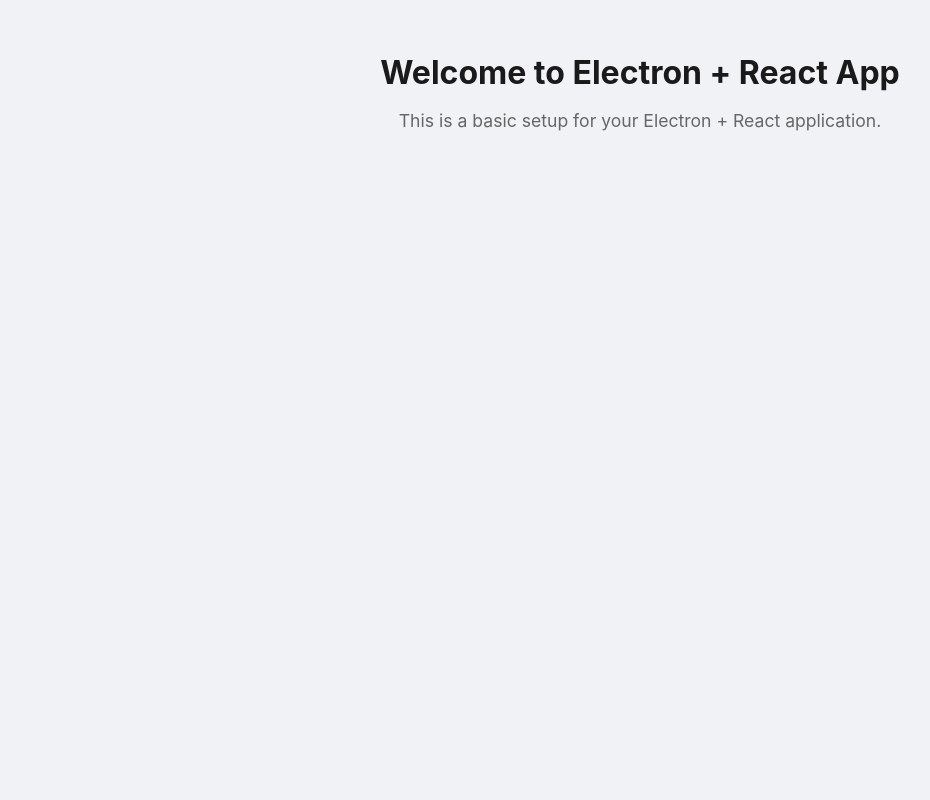
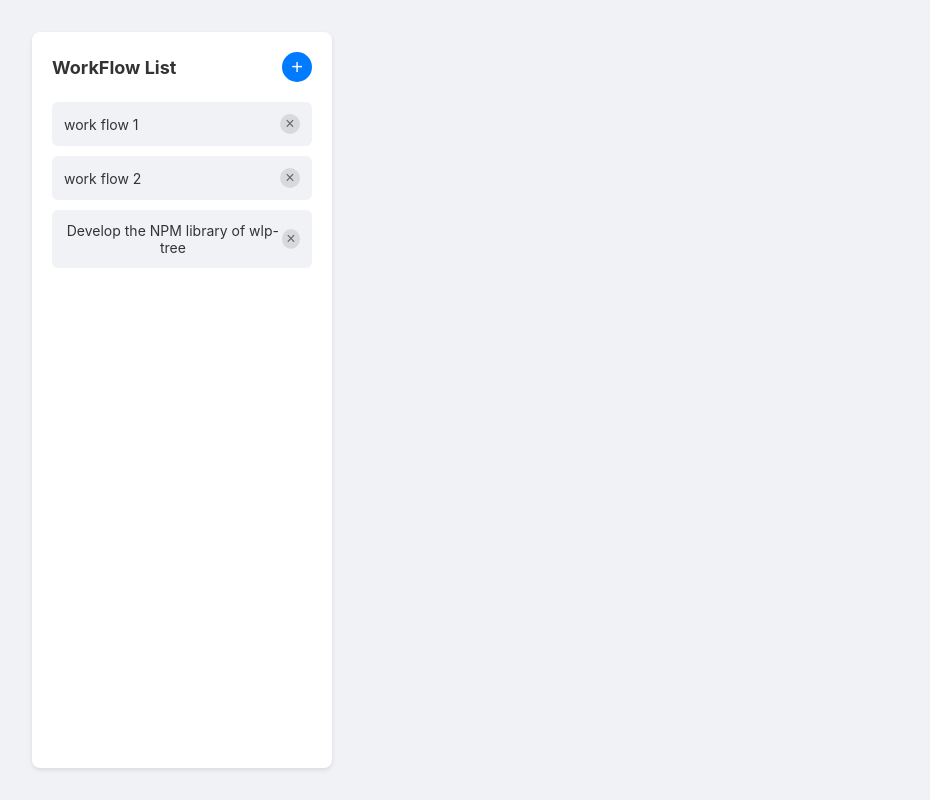
Before and after one commit to plumbiclabs/workflow-panel, a React (Vite) app: page / in a window 1280 px wide. Shown: the whole page, without its empty margins (0-930 px from the left). Built offline with nearby package versions, Linux system fonts and the light colour scheme.

Commit message:
add workflow list page

```diff
--- /dev/null
+++ b/src/App.css
@@ -0,0 +1,21 @@
+.app {
+  min-height: 100vh;
+  display: flex;
+  padding: 20px;
+  background-color: #f0f2f5;
+}
+
+/* 重置一些基本样式 */
+* {
+  margin: 0;
+  padding: 0;
+  box-sizing: border-box;
+}
+
+button {
+  outline: none;
+}
+
+button:focus {
+  outline: none;
+}
--- a/src/App.jsx
+++ b/src/App.jsx
@@ -1,10 +1,11 @@
 import React from 'react';
+import WorkflowList from './components/WorkflowList';
+import './App.css';
 
 function App() {
   return (
     <div className="app">
-      <h1>Welcome to Electron + React App</h1>
-      <p>This is a basic setup for your Electron + React application.</p>
+      <WorkflowList />
     </div>
   );
 }
--- /dev/null
+++ b/src/components/WorkflowList/index.jsx
@@ -0,0 +1,62 @@
+import React, { useState } from 'react';
+import './styles.css';
+
+const WorkflowList = () => {
+  const [workflows, setWorkflows] = useState([
+    { id: 1, name: 'work flow 1' },
+    { id: 2, name: 'work flow 2' },
+    { id: 3, name: 'Develop the NPM library of wlp-tree' }
+  ]);
+
+  const [selectedWorkflow, setSelectedWorkflow] = useState(null);
+
+  const handleAddWorkflow = () => {
+    const newWorkflow = {
+      id: workflows.length + 1,
+      name: `work flow ${workflows.length + 1}`
+    };
+    setWorkflows([...workflows, newWorkflow]);
+  };
+
+  const handleRemoveWorkflow = (id, e) => {
+    e.stopPropagation();
+    setWorkflows(workflows.filter(workflow => workflow.id !== id));
+    if (selectedWorkflow === id) {
+      setSelectedWorkflow(null);
+    }
+  };
+
+  const handleSelectWorkflow = (id) => {
+    setSelectedWorkflow(id);
+  };
+
+  return (
+    <div className="workflow-list">
+      <div className="workflow-list-header">
+        <h2>WorkFlow List</h2>
+        <button className="add-button" onClick={handleAddWorkflow}>
+          +
+        </button>
+      </div>
+      <div className="workflow-items">
+        {workflows.map((workflow) => (
+          <div
+            key={workflow.id}
+            className={`workflow-item ${selectedWorkflow === workflow.id ? 'selected' : ''}`}
+            onClick={() => handleSelectWorkflow(workflow.id)}
+          >
+            <span>{workflow.name}</span>
+            <button
+              className="remove-button"
+              onClick={(e) => handleRemoveWorkflow(workflow.id, e)}
+            >
+              ×
+            </button>
+          </div>
+        ))}
+      </div>
+    </div>
+  );
+};
+
+export default WorkflowList;
--- /dev/null
+++ b/src/components/WorkflowList/styles.css
@@ -0,0 +1,93 @@
+.workflow-list {
+  background: white;
+  border-radius: 8px;
+  padding: 20px;
+  width: 300px;
+  box-shadow: 0 2px 4px rgba(0, 0, 0, 0.1);
+}
+
+.workflow-list-header {
+  display: flex;
+  justify-content: space-between;
+  align-items: center;
+  margin-bottom: 20px;
+}
+
+.workflow-list-header h2 {
+  margin: 0;
+  font-size: 18px;
+  color: #333;
+}
+
+.add-button {
+  width: 30px;
+  height: 30px;
+  border-radius: 50%;
+  border: none;
+  background: #007AFF;
+  color: white;
+  font-size: 20px;
+  cursor: pointer;
+  display: flex;
+  align-items: center;
+  justify-content: center;
+  transition: background-color 0.2s;
+}
+
+.add-button:hover {
+  background: #0056b3;
+}
+
+.workflow-items {
+  display: flex;
+  flex-direction: column;
+  gap: 10px;
+}
+
+.workflow-item {
+  background: #f0f2f5;
+  border-radius: 6px;
+  padding: 12px;
+  display: flex;
+  justify-content: space-between;
+  align-items: center;
+  cursor: pointer;
+  transition: all 0.2s;
+  position: relative;
+}
+
+.workflow-item:hover {
+  background: #e4e6e9;
+}
+
+.workflow-item.selected {
+  background: #e1f0ff;
+  border: 1px solid #007AFF;
+}
+
+.workflow-item span {
+  color: #333;
+  font-size: 14px;
+}
+
+.remove-button {
+  width: 20px;
+  height: 20px;
+  border-radius: 50%;
+  border: none;
+  background: rgba(0, 0, 0, 0.1);
+  color: #666;
+  font-size: 16px;
+  cursor: pointer;
+  display: flex;
+  align-items: center;
+  justify-content: center;
+  transition: all 0.2s;
+  padding: 0;
+  line-height: 1;
+}
+
+.remove-button:hover {
+  background: rgba(0, 0, 0, 0.2);
+  color: #333;
+}
```
